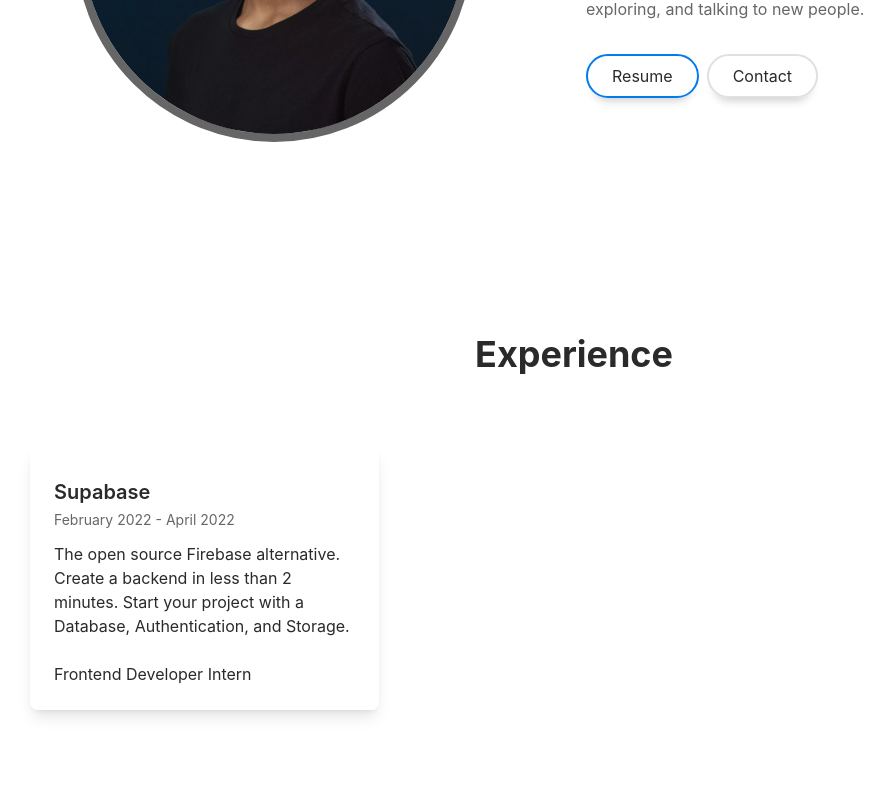
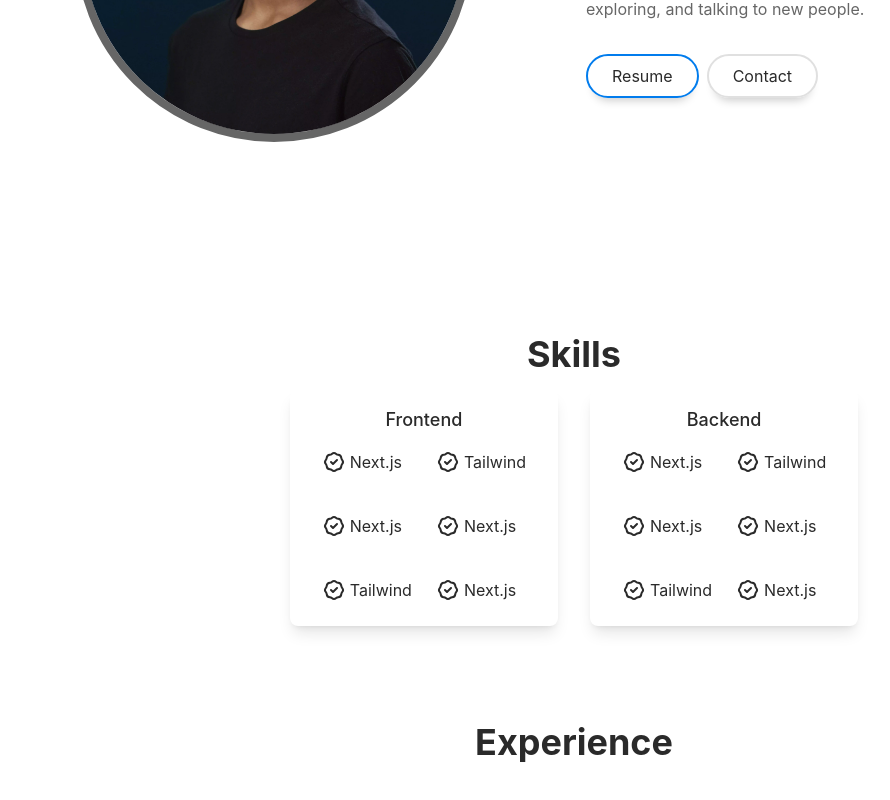
Before and after one commit to Isaiah-Hamilton/Portfolio, a Next.js app: page / in a window 1280 px wide. Shown: the part 426-1226 px from the top of the page, without its empty margins (66-956 px from the left). Built offline with nearby package versions, Linux system fonts and the light colour scheme.

Commit message:
feat: skills section

```diff
--- /dev/null
+++ b/components/Icons/CheckIcon.tsx
@@ -0,0 +1,20 @@
+const CheckIcon = () => {
+  return (
+    <svg
+      xmlns="http://www.w3.org/2000/svg"
+      className="h-6 w-6"
+      fill="none"
+      viewBox="0 0 24 24"
+      stroke="currentColor"
+      strokeWidth={2}
+    >
+      <path
+        strokeLinecap="round"
+        strokeLinejoin="round"
+        d="M9 12l2 2 4-4M7.835 4.697a3.42 3.42 0 001.946-.806 3.42 3.42 0 014.438 0 3.42 3.42 0 001.946.806 3.42 3.42 0 013.138 3.138 3.42 3.42 0 00.806 1.946 3.42 3.42 0 010 4.438 3.42 3.42 0 00-.806 1.946 3.42 3.42 0 01-3.138 3.138 3.42 3.42 0 00-1.946.806 3.42 3.42 0 01-4.438 0 3.42 3.42 0 00-1.946-.806 3.42 3.42 0 01-3.138-3.138 3.42 3.42 0 00-.806-1.946 3.42 3.42 0 010-4.438 3.42 3.42 0 00.806-1.946 3.42 3.42 0 013.138-3.138z"
+      />
+    </svg>
+  )
+}
+
+export default CheckIcon
--- /dev/null
+++ b/components/Skills.tsx
@@ -0,0 +1,75 @@
+import CheckIcon from './Icons/CheckIcon'
+
+const Skills = () => {
+  return (
+    <div className="skills section" id="skills">
+      <h1 className="title-font sm:text-4xl text-3xl font-bold text-center mb-2">Skills</h1>
+
+      <div className="grid justify-items-center mt-4">
+        <div className="flex space-x-8">
+          <div className="bg-white dark:bg-gray-600 py-4 px-8 rounded-lg shadow-lg transition duration-300 ease-in-out hover:-translate-y-3">
+            <h1 className="text-lg font-medium text-center pb-2">Frontend</h1>
+            <div className="grid grid-cols-2 gap-6">
+              <div className="flex space-x-1 my-2">
+                <CheckIcon />
+                <span>Next.js</span>
+              </div>
+              <div className="flex space-x-1 my-2">
+                <CheckIcon />
+                <span>Tailwind</span>
+              </div>
+              <div className="flex space-x-1 my-2">
+                <CheckIcon />
+                <span>Next.js</span>
+              </div>
+              <div className="flex space-x-1 my-2">
+                <CheckIcon />
+                <span>Next.js</span>
+              </div>
+              <div className="flex space-x-1 my-2">
+                <CheckIcon />
+                <span>Tailwind</span>
+              </div>
+              <div className="flex space-x-1 my-2">
+                <CheckIcon />
+                <span>Next.js</span>
+              </div>
+            </div>
+          </div>
+
+          <div className="bg-white dark:bg-gray-600 py-4 px-8 rounded-lg shadow-lg transition duration-300 ease-in-out hover:-translate-y-3">
+            <h1 className="text-lg font-medium text-center pb-2">Backend</h1>
+            <div className="grid grid-cols-2 gap-6">
+              <div className="flex space-x-1 my-2">
+                <CheckIcon />
+                <span>Next.js</span>
+              </div>
+              <div className="flex space-x-1 my-2">
+                <CheckIcon />
+                <span>Tailwind</span>
+              </div>
+              <div className="flex space-x-1 my-2">
+                <CheckIcon />
+                <span>Next.js</span>
+              </div>
+              <div className="flex space-x-1 my-2">
+                <CheckIcon />
+                <span>Next.js</span>
+              </div>
+              <div className="flex space-x-1 my-2">
+                <CheckIcon />
+                <span>Tailwind</span>
+              </div>
+              <div className="flex space-x-1 my-2">
+                <CheckIcon />
+                <span>Next.js</span>
+              </div>
+            </div>
+          </div>
+        </div>
+      </div>
+    </div>
+  )
+}
+
+export default Skills
--- a/pages/index.tsx
+++ b/pages/index.tsx
@@ -5,6 +5,7 @@ import Hero from '../components/Hero'
 import Portfolio from '../components/Portfolio'
 import Contact from '../components/Contact'
 import Experience from '../components/Experience'
+import Skills from '../components/Skills'
 
 const Home: NextPage = () => {
   return (
@@ -31,6 +32,7 @@ const Home: NextPage = () => {
       </Head>
       <Layout>
         <Hero />
+        <Skills />
         <Experience />
         <Portfolio />
         <Contact />
```
